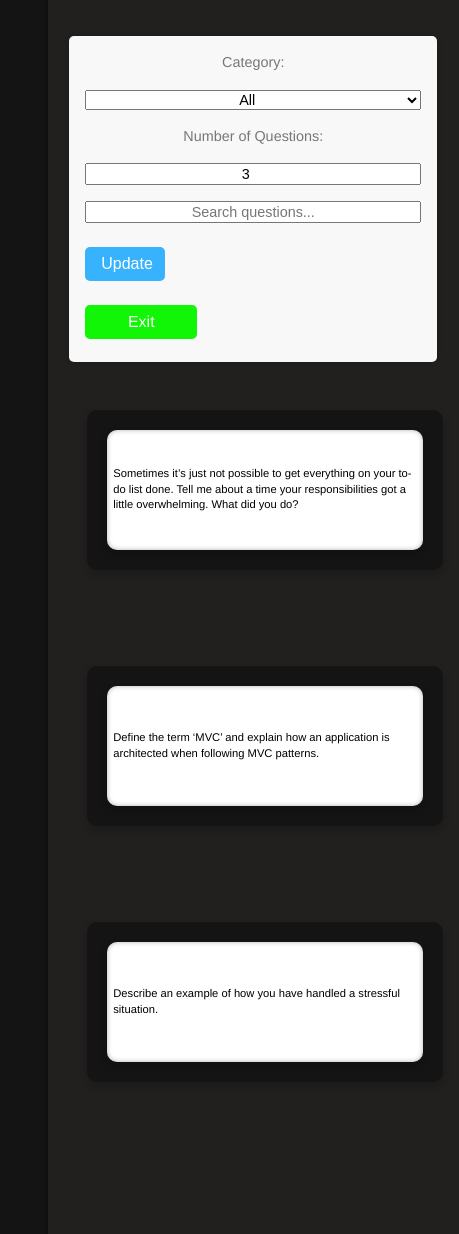
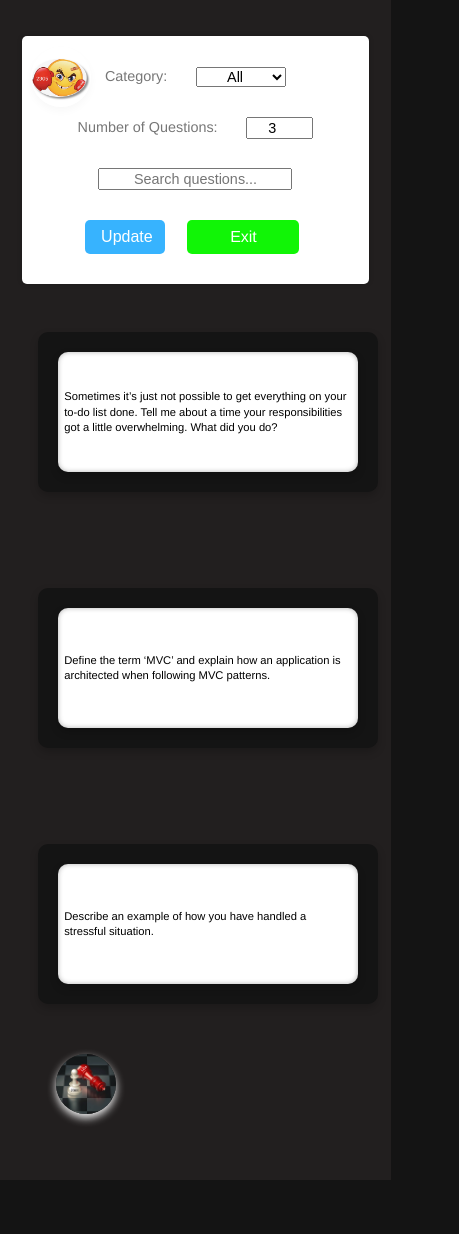
Before and after one commit to Sulton88Mehron90/interview-prep-questions, a React (Create React App) app: page /flashcards in a window 390 px wide. Shown: the whole page, 459 px wide, since content can reach past the window. After the commit the page ends 1180 px from the top, so only its background shows below. Built offline with nearby package versions, Linux system fonts and the light colour scheme.

Commit message:
Add refresh img buttons in the form and in the grid

```diff
--- a/src/Components/App/App.css
+++ b/src/Components/App/App.css
@@ -19,11 +19,10 @@ body {
   margin: 0 auto;
   padding: 20px;
   background-color: #221f1f;
-  margin-left: 3rem;
   display: flex;
   justify-content: space-between;
   align-items: flex-start;
-  margin-left: 3rem;
+  /* margin-left: 3rem; for futere use for notes */
   flex-wrap: wrap;
 }
 
--- a/src/Components/FlashcardContainer/FlashcardContainer.css
+++ b/src/Components/FlashcardContainer/FlashcardContainer.css
@@ -52,7 +52,7 @@ body {
 }
 
 .category-form {
-  background-color: #f8f8f8;
+  background-color: #ffffff;
   padding: 1rem;
   border-radius: 5px;
   box-shadow: 0 0 5px rgba(0, 0, 0, .2);
@@ -65,17 +65,6 @@ body {
   flex-wrap: wrap;
 }
 
-.exit-and-brain-container {
-  position: fixed;
-  display: flex;
-  align-items: center;
-  justify-content: center;
-  gap: 1rem;
-  bottom: 33%;
-  z-index: 1000;
-}
-
-/* Styling for labels, selects, inputs, and buttons */
 .category-form label,
 .category-form select,
 .category-form input,
@@ -153,29 +142,49 @@ body {
 }
 
 .exit-and-brain-container {
-  position: fixed;
+  position: relative;
   display: flex;
   align-items: center;
   justify-content: center;
   gap: 1rem;
   bottom: 33%;
-  z-index: 1000;
+}
+
+.emoji {
+  width: 80px;
+  height: 80px;
+  object-fit: cover;
+  border-radius: 50%;
+  box-shadow: 0 4px 8px #f8f8f8;
+  transition: all 0.3s ease;
+  cursor: pointer;
+  position: absolute;
+  position: absolute;
+  top: 0;
+  left: 11;
+  z-index: 2;
+  transform: translate(-50%, -50%);
+  display: block;
+  height: auto;
+  margin: auto;
 }
 
 img.brain-img {
-  width: 150px;
-  height: 150px;
+  width: 170px;
+  height: 170px;
   object-fit: cover;
   border-radius: 50%;
   box-shadow: 0 4px 8px whitesmoke;
-  z-index: 1002;
   transition: all 0.3s ease;
   cursor: pointer;
-  position: absolute;
   transform: translate(-50%, -50%);
   display: block;
-  top: -11rem!important;
-  left: 75rem !important;
+  margin-top: 9rem;
+  margin-left: 5rem;
+
+  /* max-width: 100%;
+  height: auto;
+  margin: auto; */
 }
 
 img.brain-img:hover {
@@ -183,82 +192,54 @@ img.brain-img:hover {
   border: 2px solid #37b3fe;
 }
 
-/* Media Queries for Responsiveness */
+@media only screen and (max-width: 1024px) {
 
-@media only screen and (max-width: 768px) {
-  .exit-and-brain-container {
-    bottom: 20px;
-    right: 20px;
-    gap: 10px;
+  .emoji, img.brain-img {
+    width: 60px;
+    height: 60px;
   }
 
   img.brain-img {
+    margin-top: 9rem;
+    margin-left: 2rem;
+}
+}
+
+@media only screen and (max-width: 768px) {
+
+  .emoji, img.brain-img {
     width: 80px;
     height: 80px;
-    display: none!important;
-  }
-
-  .category-form {
-    flex-direction: column;
-    align-items: stretch;
-  }
-
-  .category-form label,
-  .category-form select,
-  .category-form input,
-  .category-form button {
-    width: auto;
-    margin: 0.5rem;
-    flex: none;
-  }
-
-  .header,
-  .container,
-  .exit-and-brain-container {
-    padding: 1rem;
-  }
-
-  .header {
-    justify-content: center;
   }
 
   img.brain-img {
-    width: 100px;
-    height: 100px;
-    margin-bottom: 1rem;
-  }
+    margin-top: 1rem;
+    margin-left: 3rem;
+}
+
 }
 
 @media only screen and (max-width: 480px) {
-  .container,
-  .category-form {
-    width: 95%;
-    padding: 0.5rem;
-  }
-
-  .card {
-    min-width: 100px;
-    padding: 0.5rem;
-  }
-
-  .header {
-    flex-direction: column;
-    align-items: center;
-  }
-
-  .exit-and-brain-container {
-    position: static;
-    margin-top: 10px;
-    margin-bottom: 10px;
-    display: flex;
-    justify-content: center;
+  .emoji, img.brain-img {
+    width: 60px;
+    height: 60px;
   }
 
   img.brain-img {
-    display: none!important;
+    margin-top: 1rem;
+    margin-left: 3rem;
+}
+
+}
+
+@media only screen and (max-width: 320px) {
+  .emoji, img.brain-img {
+    width: 30px;
+    height: 30px;
   }
 
-  .original-exit-button {
-    display: none;
-  }
+  img.brain-img {
+    margin-top: 0.5rem;
+    margin-left: 1rem;
 }
+}
--- a/src/Components/FlashcardContainer/FlashcardContainer.js
+++ b/src/Components/FlashcardContainer/FlashcardContainer.js
@@ -4,6 +4,7 @@ import Flashcard from '../Flashcard/Flashcard';
 import { useNavigate, useLocation } from 'react-router-dom';
 import { Link } from 'react-router-dom';
 import BrainImage from '../../Images/chess2305job.jpeg';
+import WeCanDoit from '../../Images/2305good.jpeg';
 import './FlashcardContainer.css';
 
 function shuffleArray(array) {
@@ -70,7 +71,7 @@ export default function FlashcardContainer({ flashcards }) {
 
   const handleRefresh = () => {
     setCategory('all');
-    setNumberOfQuestions(3);
+    setNumberOfQuestions(1);
     setSearchQuery('');
     updateFilteredFlashcards();
   };
@@ -78,6 +79,9 @@ export default function FlashcardContainer({ flashcards }) {
   return (
     <div className='container' role="main">
       <form onSubmit={handleSubmit} className="category-form">
+        <div className="exit-and-brain-container">
+          <img src={WeCanDoit} alt="boxing" className="emoji" onClick={handleRefresh} />
+        </div>
         <label htmlFor="category-select">Category:</label>
         <select id="category-select" value={category} onChange={handleCategoryChange} required>
           <option value="all">All</option>
@@ -114,9 +118,7 @@ export default function FlashcardContainer({ flashcards }) {
             onFlip={() => setFlippedStates({ ...flippedStates, [flashcard.id]: !flippedStates[flashcard.id] })}
           />
         ))}
-        <div className="exit-and-brain-container">
           <img src={BrainImage} alt="Brain" className="brain-img" onClick={handleRefresh} />
-        </div>
       </div>
     </div>
   );
```
